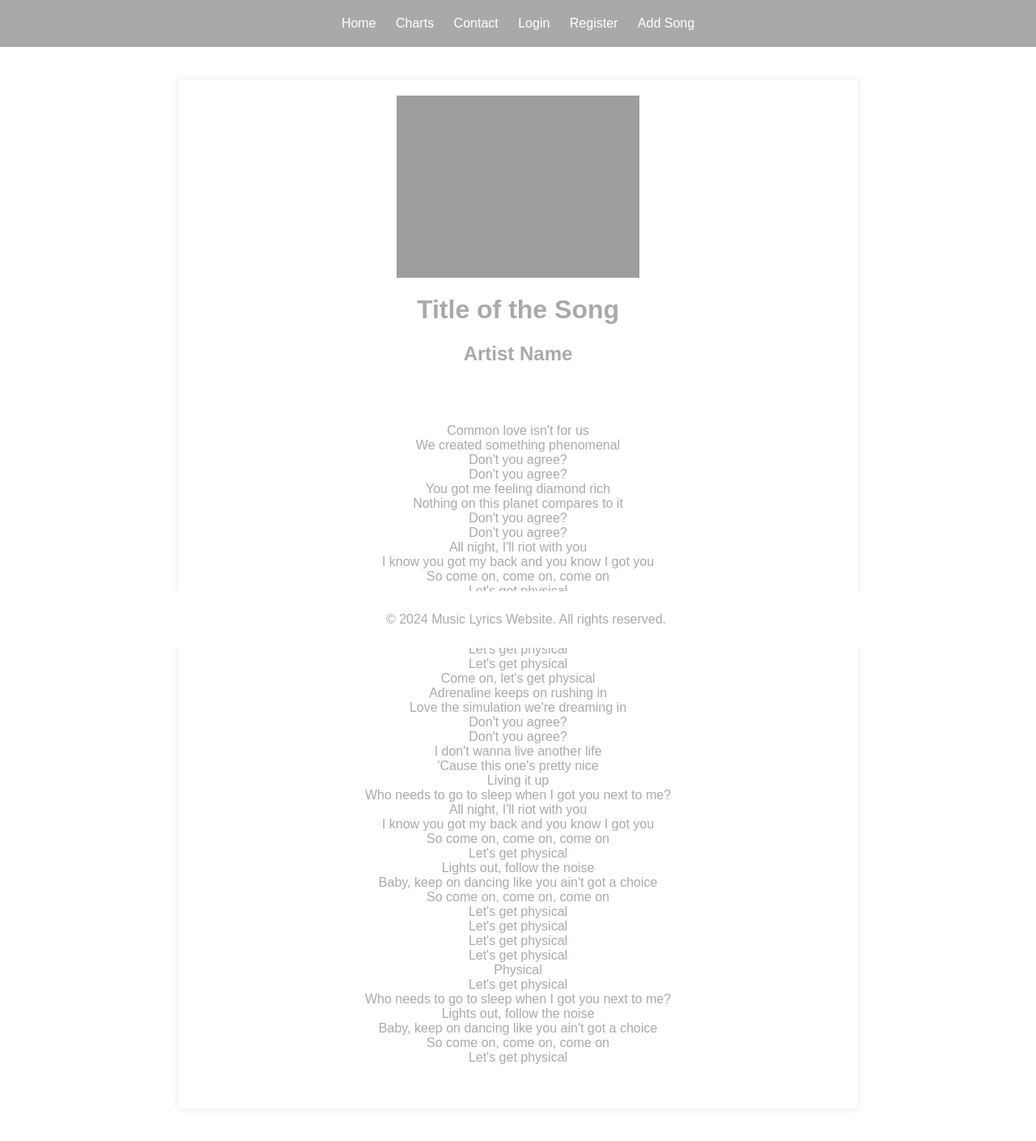
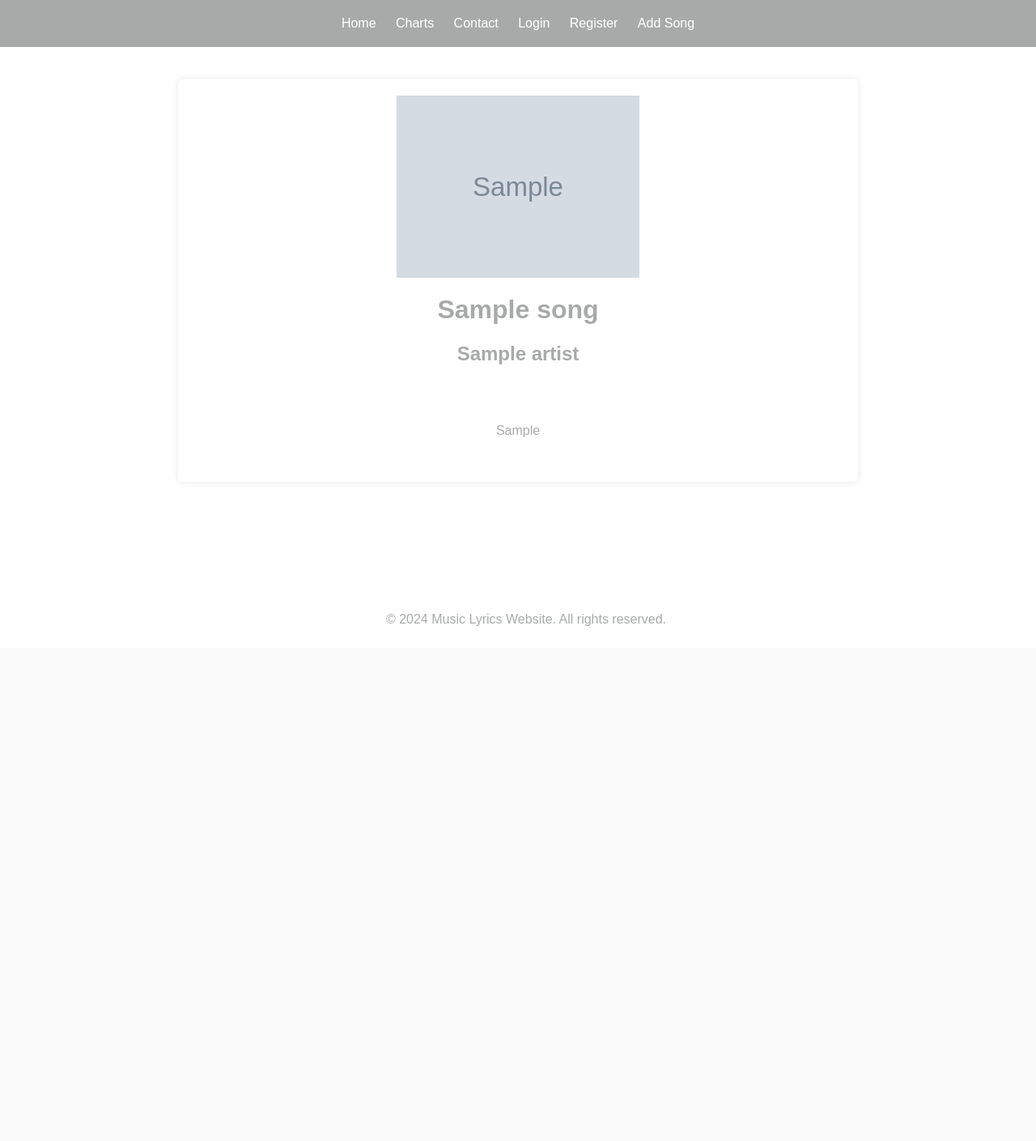
Before and after one commit to YavorCrypto/MuziqLyrics, a Django app: template templates/songs/song-details.html in a window 1280 px wide. Shown: the whole page at 81% size. After the commit the page ends 773 px from the top, so only its background shows below. Run offline with Django 4.2, Linux system fonts and the light colour scheme; the template is opened without the code that fills it: values that come from a table or form of the project are taken from there, others are empty; tables that the repository leaves empty hold one stand-in row (values such as "Sample post"); grey boxes marked "Sample" are stand-in pictures; grey boxes are pictures that could not be loaded.

Commit message:
Initial commit

```diff
--- a/MuziqLyrics/songs/models.py
+++ b/MuziqLyrics/songs/models.py
@@ -30,3 +30,5 @@ class Song(models.Model):
         max_length=20,
         choices=GENRE_CHOICES,
     )
+
+    cover_image = models.URLField(default='https://buffer.com/library/content/images/size/w1200/2023/10/free-images.jpg')
--- a/MuziqLyrics/songs/urls.py
+++ b/MuziqLyrics/songs/urls.py
@@ -1,7 +1,9 @@
 from django.urls import path
 
-from MuziqLyrics.songs.views import song_details
+from MuziqLyrics.songs.views import song_details, SongDetailsView, SongAddView
 
 urlpatterns = (
-    path('details/',song_details,name='song_details'),
+    path('add/',SongAddView.as_view(),name='song_add'),
+    path('<int:pk>/details/',SongDetailsView.as_view(),name='song_details'),
+    #path('<int:pk>/delete/') ...
 )
--- a/static/style/styles.css
+++ b/static/style/styles.css
@@ -1,3 +1,9 @@
+/* SONG ADD CSS: */
+
+
+/* Rest of website: */
+
+
 body {
     font-family: Arial, sans-serif;
     margin: 0;
--- a/templates/base.html
+++ b/templates/base.html
@@ -17,7 +17,7 @@
                 <li><a href="#">Contact</a></li>
                 <li><a href="#">Login</a></li>
                 <li><a href="#">Register</a></li>
-                <li><a href="#">Add Song</a></li>
+                <li><a href="{% url 'song_add' %}">Add Song</a></li>
             </ul>
         </nav>
     </header>
--- a/templates/songs/song-details.html
+++ b/templates/songs/song-details.html
@@ -2,56 +2,17 @@
 
 {% block main_content %}
     <div class="container">
-        <img id="song-cover" src="https://img.jakpost.net/c/2020/03/31/2020_03_31_91307_1585623595._large.jpg" alt="Song Cover">
-        <h1>Title of the Song</h1>
-        <h2>Artist Name</h2>
+        <img id="song-cover" src="{{ song.cover_image }}" alt="Song Cover">
+        <h1>{{ song.title }}</h1>
+        <h2>
+        {% for artist in song.artists.all %}
+            {{ artist.name }}{% if not forloop.last %}, {% endif %}
+        {% endfor %}
+        </h2>
 
             <div id="lyrics">
                 <p>
-                    Common love isn't for us
-                We created something phenomenal
-                Don't you agree?
-                Don't you agree?
-                You got me feeling diamond rich
-                Nothing on this planet compares to it
-                Don't you agree?
-                Don't you agree?
-                All night, I'll riot with you
-                I know you got my back and you know I got you
-                So come on, come on, come on
-                Let's get physical
-                Lights out, follow the noise
-                Baby, keep on dancing like you ain't got a choice
-                So come on, come on, come on
-                Let's get physical
-                Let's get physical
-                Come on, let's get physical
-                Adrenaline keeps on rushing in
-                Love the simulation we're dreaming in
-                Don't you agree?
-                Don't you agree?
-                I don't wanna live another life
-                'Cause this one's pretty nice
-                Living it up
-                Who needs to go to sleep when I got you next to me?
-                All night, I'll riot with you
-                I know you got my back and you know I got you
-                So come on, come on, come on
-                Let's get physical
-                Lights out, follow the noise
-                Baby, keep on dancing like you ain't got a choice
-                So come on, come on, come on
-                Let's get physical
-                Let's get physical
-                Let's get physical
-                Let's get physical
-                Physical
-                Let's get physical
-                Who needs to go to sleep when I got you next to me?
-                Lights out, follow the noise
-                Baby, keep on dancing like you ain't got a choice
-                So come on, come on, come on
-                Let's get physical
+                    {{ song.lyrics }}
                 </p>
             </div>
     </div>
```
Also changed, not shown: MuziqLyrics/songs/views.py (+17 -0 lines), templates/songs/song-add.html (added, +21 -0 lines), MuziqLyrics/songs/migrations/0002_song_cover_image.py (added).
